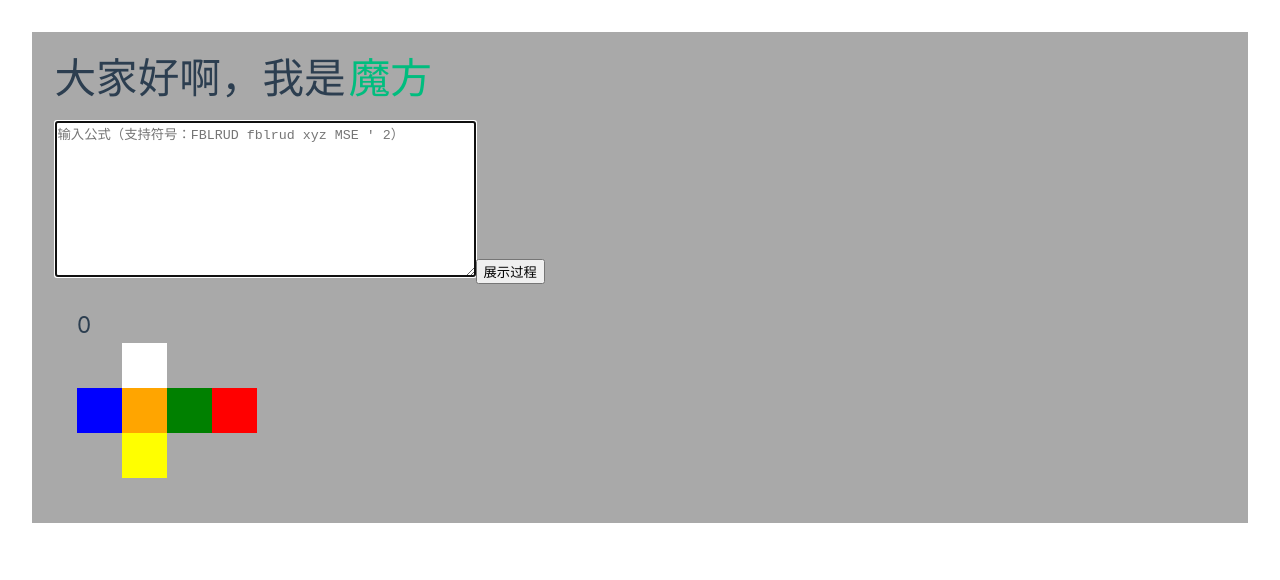
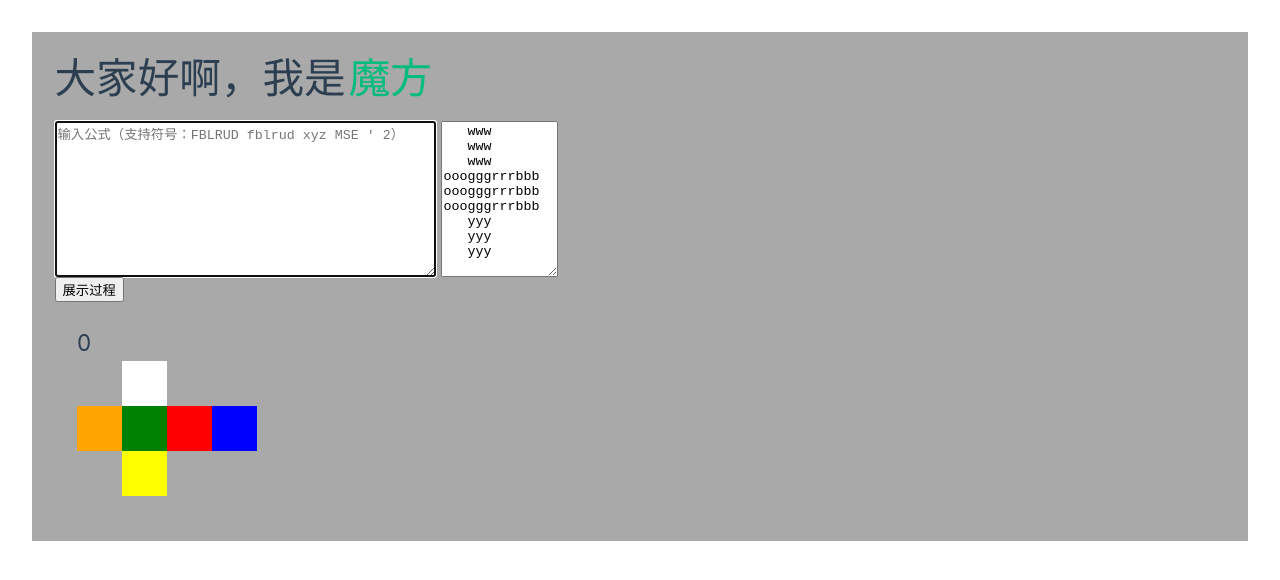
Before and after one commit to AtomFirst/MyRubikCube, a Vue app: page / in a window 1280 px wide. Shown: the top 580 px of the page. Built offline with nearby package versions, Linux system fonts and the light colour scheme.

Commit message:
增加了一个文本表示

```diff
--- a/src/components/RubikCube.vue
+++ b/src/components/RubikCube.vue
@@ -30,10 +30,10 @@ class Cube{
             this.color=color;
         else{
             this.color=new Map();
-            this.color.set(front.toString(),'orange');
-            this.color.set(back.toString(),'red');
-            this.color.set(left.toString(),'blue');
-            this.color.set(right.toString(),'green');
+            this.color.set(front.toString(),'green');
+            this.color.set(back.toString(),'blue');
+            this.color.set(left.toString(),'orange');
+            this.color.set(right.toString(),'red');
             this.color.set(up.toString(),'white');
             this.color.set(down.toString(),'yellow');
         }
@@ -174,11 +174,16 @@ class Cube3{
 
         return '';
     }
-    /*
-    __color(index:number):ComputedRef<Array<string>>{
-        return computed(()=>['square',this.color(index)]);
+    format():string{
+        let fmt='';
+        for(let i=1;i<=108;i++){
+            const c=this.color(i);
+            fmt+=c?c[0]:' ';
+            if(i!==1 && i!=108 && i%12===0)
+                fmt+='\n';
+        }
+        return fmt;
     }
-    */
 };
 
 const cube3=ref([new Cube3()]);
@@ -243,8 +248,10 @@ function onInput(event:Event):void{
 <template>
   <div class="mydiv">
     <h1>大家好啊，我是<a href="https://github.com/AtomFirst/MyRubikCube">魔方</a></h1>
-
-    <textarea rows="10" cols="50" autofocus placeholder="输入公式（支持符号：FBLRUD fblrud xyz MSE ' 2）" @input="onInput" />
+    <div style="display: flex; gap: 5px;">
+        <textarea rows="10" cols="45" autofocus placeholder="输入公式（支持符号：FBLRUD fblrud xyz MSE ' 2）" @input="onInput" />
+        <textarea rows="9" cols="12" placeholder="格式串" :value="cube3[cube3.length-1].format()" />
+    </div>
     <button @click="show_history=!show_history"><span v-if="show_history">不</span>展示过程</button>
     <pre>{{ error }}</pre>
 
```
